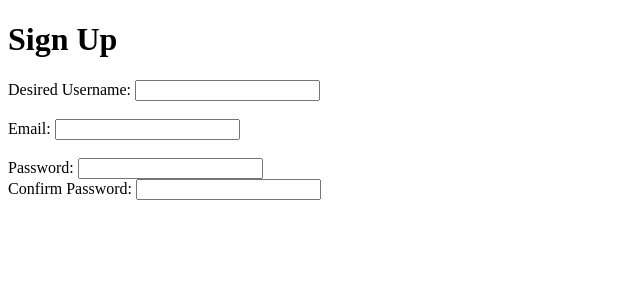
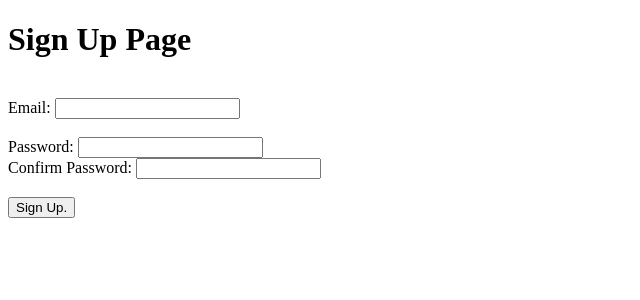
Before and after one commit to GForrow/PlantDiary, a Flask app: page /signup in a window 1280 px wide. Shown: the part 26-326 px from the top of the page, without its empty margins (0-640 px from the left). Run offline with Flask 2, Linux system fonts and the light colour scheme; parts of the project's set-up code (start-up, migrations or seed data) failed here and were passed over.

Commit message:
Sign up page functioning correctly, next step is being able to sign in.

```diff
--- a/app.py
+++ b/app.py
@@ -3,8 +3,13 @@ from flask import render_template
 from flask_sqlalchemy import SQLAlchemy
 from os import environ
 from forms import PlantsForm, SignInForm, SignUpForm
+from flask_bcrypt import Bcrypt
+from wtforms.validators import DataRequired, Length, Email, EqualTo, ValidationError
+
 
 app = Flask(__name__)
+bcrypt = Bcrypt(app)
+
 
 app.config['SECRET_KEY'] = environ.get('PLANTAPP_SECRETKEY')
 app.config['SQLACLHEMY_TRACK_MODIFICATIONS'] = False
@@ -39,6 +44,15 @@ class Posts(db.Model):
         )
 
 
+class Users(db.Model):
+    id = db.Column(db.Integer, primary_key=True)
+    email = db.Column(db.String(500), nullable=False, unique=True)
+    password = db.Column(db.String(500), nullable=False)
+
+    def __repr__(self):
+        return ''.join(['UserID: ', str(self.id), '\r\n', 'Email: ', self.email])
+
+
 @app.route('/')
 @app.route('/home')
 def home():
@@ -61,28 +75,26 @@ def signin():
         return render_template('signin.html', title='Sign In', form=form)
 
 
-@app.route('/signup')
+@app.route('/account')
+def account():
+    post_data = Posts.query.all()
+    return render_template('account.html', title='My Account', plants=post_data)
+
+
+@app.route('/signup', methods=['GET', 'POST'])
 def signup():
     form = SignUpForm()
     if form.validate_on_submit():
-        post_data = Posts(
-            username=form.username.data,
-            email=form.email.data,
-            password=form.password.data,
-            confpassword=form.confpassword.data,
-        )
-        db.session.add(post_data)
+        hash_pw = bcrypt.generate_password_hash(form.password.data)
+        user = Users(email=form.email.data, password=hash_pw)
+        print(user)
+        db.session.add(user)
         db.session.commit()
 
         return redirect(url_for('account'))
     else:
+        print("not working")
         return render_template('signup.html', title='Sign Up', form=form)
-
-
-@app.route('/account')
-def account():
-    post_data = Posts.query.all()
-    return render_template('account.html', title='My Account', plants=post_data)
 
 
 @app.route('/newplant', methods=['GET', 'POST'])
@@ -106,11 +118,11 @@ def newentry():
 @app.route('/create')
 def create():
     db.create_all()
-    plant1 = Posts(plant_name="", plant_desc="", plant_nick="", plant_notes="")
-    plant2 = Posts(plant_name="", plant_desc="", plant_nick="", plant_notes="")
-    db.session.add(plant1)
-    db.session.add(plant2)
-    db.session.commit()
+    # plant1 = Posts(plant_name="", plant_desc="", plant_nick="", plant_notes="")
+    # plant2 = Posts(plant_name="", plant_desc="", plant_nick="", plant_notes="")
+    # db.session.add(plant1)
+    # db.session.add(plant2)
+    # db.session.commit()
     return "Added table and populated with dummy records"
 
 
@@ -121,5 +133,12 @@ def delete():
     return "It's all gone."
 
 
+def validate_email(self, email):
+    user = Users.query.filter_by(email=email.data).first()
+
+    if user:
+        raise ValidationError('Email already in use.')
+
+
 if __name__ == '__main__':
     app.run()
--- a/forms.py
+++ b/forms.py
@@ -1,6 +1,7 @@
 from flask_wtf import FlaskForm
-from wtforms import StringField, SubmitField
-from wtforms.validators import DataRequired, Length
+from wtforms import StringField, SubmitField, PasswordField
+from wtforms.validators import DataRequired, Length, Email, EqualTo, ValidationError
+# from app import Users
 
 
 class PlantsForm(FlaskForm):
@@ -40,6 +41,7 @@ class PlantsForm(FlaskForm):
 
 
 class SignInForm(FlaskForm):
+
     username = StringField(
         'Username: ',
         validators=[
@@ -60,19 +62,12 @@ class SignInForm(FlaskForm):
 
 
 class SignUpForm(FlaskForm):
-    username = StringField(
-        'Desired Username: ',
-        validators=[
-            DataRequired(),
-            Length(min=1, max=30)
-        ]
-    )
 
     email = StringField(
         'Email: ',
         validators=[
             DataRequired(),
-            Length(min=1, max=100)
+            Email()
         ]
     )
 
@@ -80,7 +75,6 @@ class SignUpForm(FlaskForm):
         'Password: ',
         validators=[
             DataRequired(),
-            Length(min=1, max=64)
         ]
     )
 
@@ -88,7 +82,7 @@ class SignUpForm(FlaskForm):
         'Confirm Password: ',
         validators=[
             DataRequired(),
-            Length(min=1, max=64)
+            EqualTo('password')
         ]
     )
 
--- a/requirements.txt
+++ b/requirements.txt
@@ -5,3 +5,5 @@ Flask-SQLAlchemy==2.4.3
 pymysql==0.9.3
 WTForms==2.3.1
 Flask-WTF==0.14.3
+flask-bcrypt==0.7.1
+email_validator
--- a/templates/signup.html
+++ b/templates/signup.html
@@ -1,22 +1,22 @@
 {% extends "layout.html" %}
 
 {%  block body_content %}
-    <h1>Sign Up</h1>
+    <h1>Sign Up Page</h1>
     <div class="form">
         <form method="post" action="">
             {{ form.hidden_tag() }}
-            <div class="form-group">
-                {{ form.username.label }}
-                {{ form.username }}
-
-                {% if form.username.errors %}
-                    <div class="error">
-                        {% for error in form.username %}
-                            <span>{{ error }}</span>
-                        {% endfor %}
-                    </div>
-                {% endif %}
-            </div>
+{#            <div class="form-group">#}
+{#                {{ form.username.label }}#}
+{#                {{ form.username }}#}
+{##}
+{#                {% if form.username.errors %}#}
+{#                    <div class="error">#}
+{#                        {% for error in form.username %}#}
+{#                            <span>{{ error }}</span>#}
+{#                        {% endfor %}#}
+{#                    </div>#}
+{#                {% endif %}#}
+{#            </div>#}
             <br>
             <div class="form-group">
                 {{ form.email.label }}
@@ -56,6 +56,9 @@
                 {% endif %}
             </div>
             <br>
+            <div class="form_group">
+                {{ form.submit }}
+            </div>
             <br>
         </form>
     </div>
```
